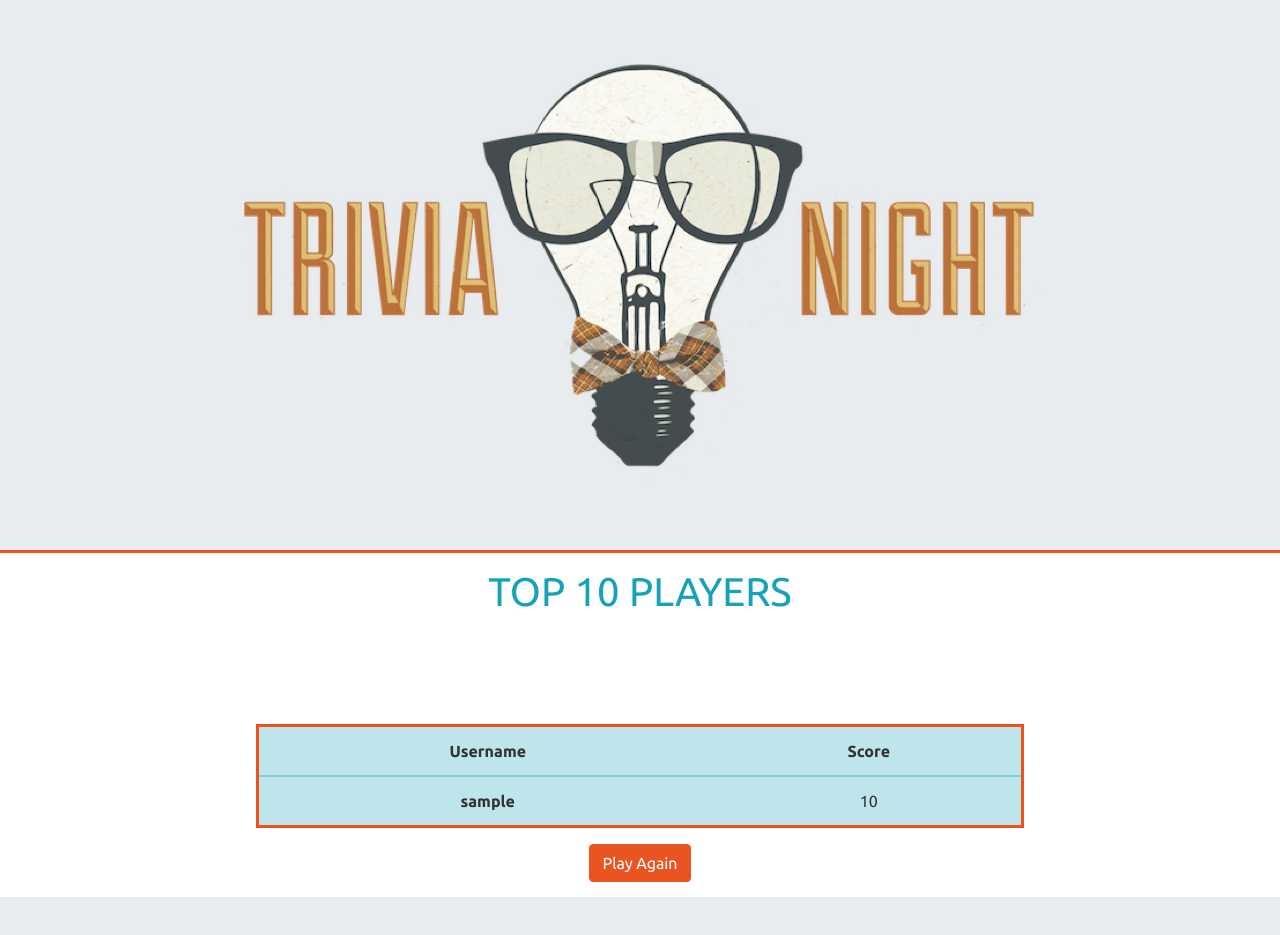
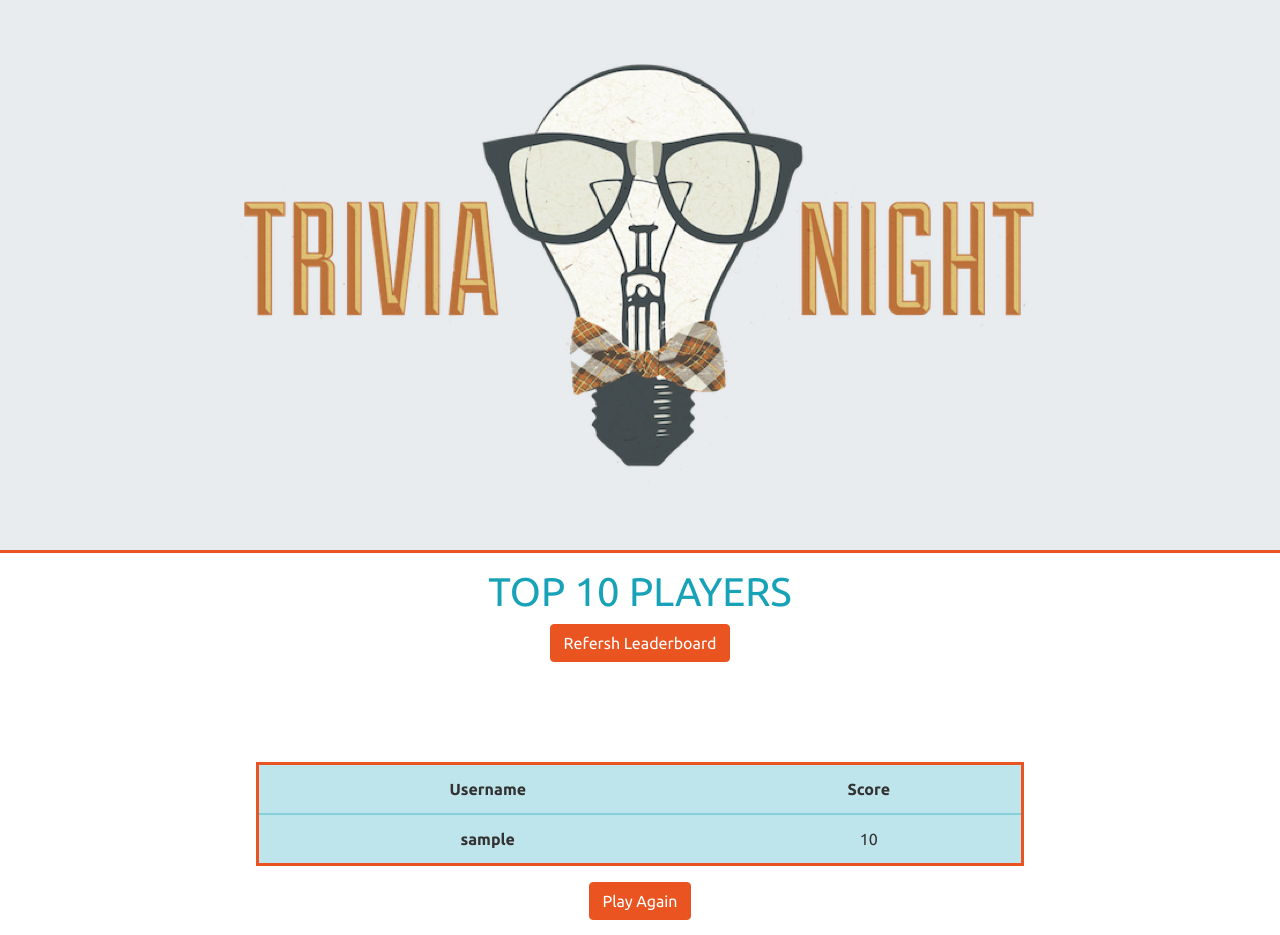
Before and after one commit to soare23/trivia, a Flask app: page /leaderboard in a window 1280 px wide. Shown: the part 57-992 px from the top of the page. Before the commit the page ends 954 px from the top, so only its background shows below. Run offline with Flask 2, Linux system fonts and the light colour scheme; tables that the repository leaves empty hold one stand-in row (values such as "Sample post"); some libraries are stand-ins or nearby versions.

Commit message:
added button to refresh leaderboard

```diff
--- a/templates/leaderboard.html
+++ b/templates/leaderboard.html
@@ -46,6 +46,15 @@
     <div class="top10-banner">
       <h1 class="display-5">TOP 10 PLAYERS</h1>
     </div>
+    <div style="display: flex; justify-content: center; margin-bottom: 15px">
+      <button
+        class="btn btn-primary refresh-button"
+        onClick="window.location.reload();"
+      >
+        Refersh Leaderboard
+      </button>
+    </div>
+
     <div class="table-container">
       <table class="table table-hover table-info">
         <thead>
```
